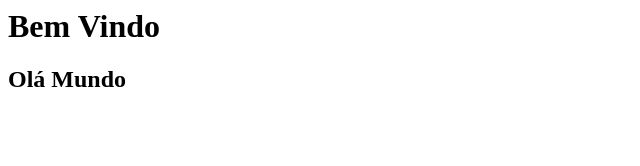
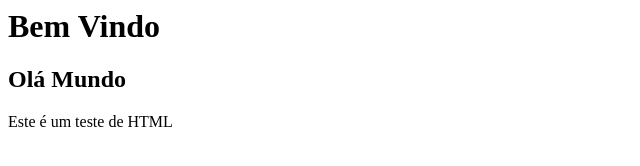
Before and after one commit to mottaneto/curso_github, a plain HTML site: page index.html in a window 1280 px wide. Shown: the whole page, without its empty margins (0-640 px from the left). Drawn offline with Linux system fonts and the light colour scheme.

Commit message:
Criando novas funcionalidades

```diff
--- a/index.html
+++ b/index.html
@@ -1,2 +1,3 @@
 <h1>Bem Vindo</h1>
 <h2>Olá Mundo</h2>
+<p>Este é um teste de HTML</p>
```
Also changed, not shown: a.txt (added), nomes.txt.
